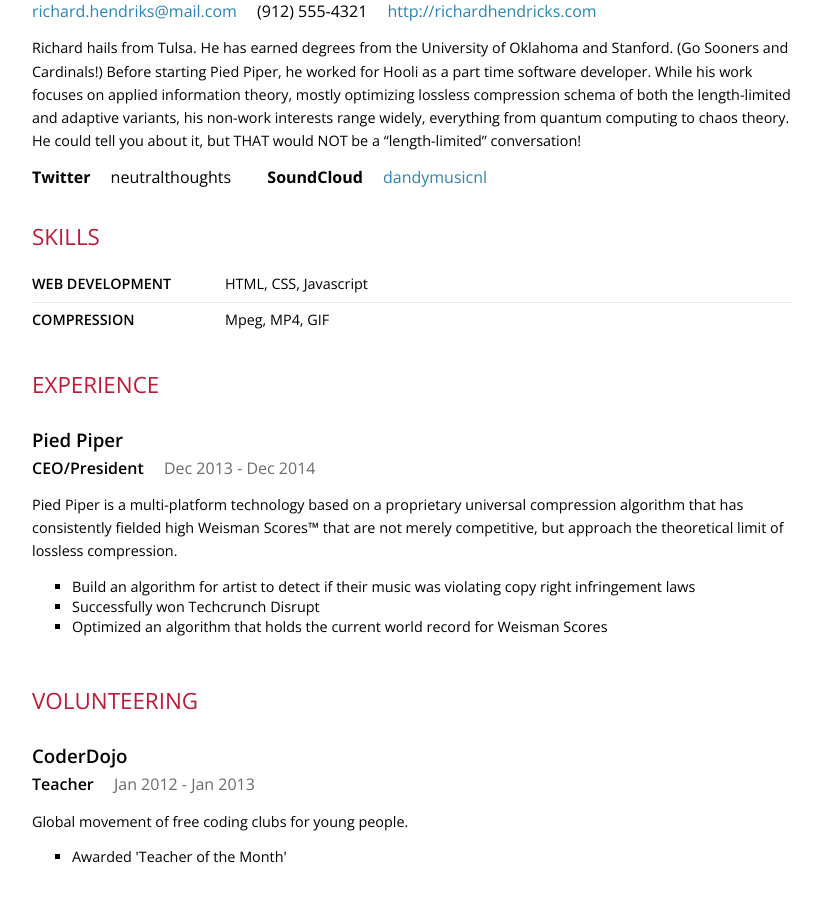
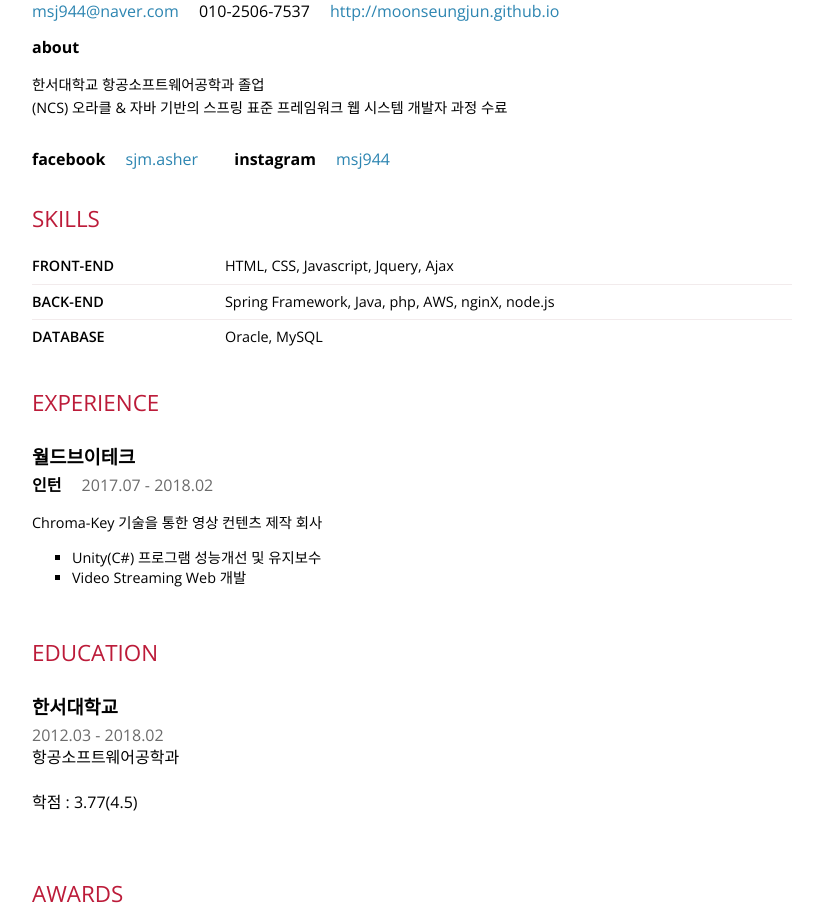
Before and after one commit to MoonSeungJun/MoonSeungJun.github.io, a plain HTML site: page index.html in a window 1280 px wide. Shown: the part 87-999 px from the top of the page, without its empty margins (8-829 px from the left). Drawn offline with nearby package versions, Linux system fonts and the light colour scheme.

Commit message:
Update index.html
내 이력서로 수정

```diff
--- a/index.html
+++ b/index.html
@@ -1,6 +1,4 @@
-<!DOCTYPE HTML>
-<html>
-<head>
+<html><head>
     <meta charset="utf-8">
     <meta name="viewport" content="width=device-width, user-scalable=no, minimal-ui">
     <title>Richard Hendriks</title>
@@ -167,40 +165,44 @@
 <div id="resume">
     <section class="heading">
         <header>
-            <h1>Richard Hendriks</h1>
+            <h1>MoonSeungJun</h1>
             <div class="contact">
                 <span class="detail">
-                    <a href="mailto:richard.hendriks@mail.com">richard.hendriks@mail.com</a>
+                    <a href="mailto:msj944@naver.com">msj944@naver.com</a>
                 </span>
                 <span class="detail">
-                    (912) 555-4321
+                    010-2506-7537
                 </span>
                 <span class="detail">
-                    <a href="http://richardhendricks.com">http://richardhendricks.com</a>
+                    <a href="http://moonseungjun.github.io">http://moonseungjun.github.io</a>
                 </span>
             </div>
         </header>
         <p></p>
-        <p>Richard hails from Tulsa. He has earned degrees from the University of Oklahoma and Stanford. (Go Sooners and
-            Cardinals!) Before starting Pied Piper, he worked for Hooli as a part time software developer. While his
-            work focuses on applied information theory, mostly optimizing lossless compression schema of both the
-            length-limited and adaptive variants, his non-work interests range widely, everything from quantum computing
-            to chaos theory. He could tell you about it, but THAT would NOT be a “length-limited” conversation!</p>
+        <div class="profile">
+            <strong class="network">
+                about
+            </strong>
+            <p class="username">
+                한서대학교 항공소프트웨어공학과 졸업<br/>
+                (NCS) 오라클 & 자바 기반의 스프링 표준 프레임워크 웹 시스템 개발자 과정 수료
+            </p>
+        </div>
         <p></p>
         <div class="profile">
             <strong class="network">
-                Twitter
+                facebook
             </strong>
             <span class="username">
-                neutralthoughts
+                 <a href="https://www.facebook.com/sjm.asher">sjm.asher</a>
             </span>
         </div>
         <div class="profile">
             <strong class="network">
-                SoundCloud
+                instagram
             </strong>
             <span class="username">
-                <a href="https://soundcloud.com/dandymusicnl">dandymusicnl</a>
+                <a href="https://www.instagram.com/msj944">msj944</a>
             </span>
         </div>
     </section>
@@ -208,22 +210,26 @@
         <h2>Skills</h2>
         <div class="item">
             <div class="name">
-                Web Development
+                Front-End
             </div>
             <div class="keywords">
-                HTML,
-                CSS,
-                Javascript
+                HTML, CSS, Javascript, Jquery, Ajax
             </div>
         </div>
         <div class="item">
             <div class="name">
-                Compression
+                Back-End
             </div>
             <div class="keywords">
-                Mpeg,
-                MP4,
-                GIF
+                Spring Framework, Java, php, AWS, nginX, node.js
+            </div>
+        </div>
+        <div class="item">
+            <div class="name">
+                Database
+            </div>
+            <div class="keywords">
+                Oracle, MySQL
             </div>
         </div>
     </section>
@@ -231,78 +237,48 @@
         <h2>Experience</h2>
         <section class="item">
             <header>
-                <h3 class="name">Pied Piper</h3>
+                <h3 class="name">월드브이테크</h3>
             </header>
             <span class="position">
-                CEO/President
+                인턴
             </span>
             <span class="startDate">
-                Dec 2013
+                2017.07
             </span>
             <span class="endDate">
-                - Dec 2014
+                - 2018.02
             </span>
             <div class="summary">
-                <p></p>
-                <p>Pied Piper is a multi-platform technology based on a proprietary universal compression algorithm that
-                    has consistently fielded high Weisman Scores™ that are not merely competitive, but approach the
-                    theoretical limit of lossless compression.</p>
-                <p></p>
+                <p>
+                   Chroma-Key 기술을 통한 영상 컨텐츠 제작 회사
+                </p>
             </div>
             <ul class="highlights">
-                <li>Build an algorithm for artist to detect if their music was violating copy right infringement laws
-                </li>
-                <li>Successfully won Techcrunch Disrupt</li>
-                <li>Optimized an algorithm that holds the current world record for Weisman Scores</li>
+                <li>Unity(C#) 프로그램 성능개선 및 유지보수</li>
+                <li>Video Streaming Web 개발</li>
             </ul>
         </section>
-    </section>
-    <section class="experience">
-        <h2>Volunteering</h2>
-        <div class="item">
-            <header>
-                <h3 class="name">CoderDojo</h3>
-            </header>
-            <span class="position">
-                Teacher
-            </span>
-            <span class="startDate">
-                Jan 2012
-            </span>
-            <span class="endDate">
-                - Jan 2013
-            </span>
-            <div class="summary">
-                <p>Global movement of free coding clubs for young people.</p>
-            </div>
-            <ul class="highlights">
-                <li>Awarded 'Teacher of the Month'</li>
-            </ul>
-        </div>
     </section>
     <section id="education">
         <h2>Education</h2>
         <div class="item">
             <header>
-                <h3 class="name">University of Oklahoma</h3>
+                <h3 class="name">한서대학교</h3>
             </header>
             <div class="dates">
                 <span class="startDate">
-                    Jun 2011
+                    2012.03
                 </span>
                 <span class="endDate">
-                    - Jan 2014
+                    - 2018.02
                 </span>
             </div>
             <div class="qualification">
                 <span class="studyType">
-                    Bachelor
-                </span>
-                <span class="area">
-                    - Information Technology
-                </span>
+                    항공소프트웨어공학과
+                </span><br/><br/>
                 <span class="gpa">
-                    GPA: 4.0
+                    학점 : 3.77(4.5)
                 </span>
             </div>
         </div>
@@ -311,36 +287,10 @@
         <h2>Awards</h2>
         <div class="item">
             <div class="title">
-                Digital Compression Pioneer Award
-            </div>
-            <div class="date">
-                undefined NaN
-            </div>
-            <div class="awarder">
-                Techcrunch
-            </div>
-            <div class="summary">
-                <p>There is no spoon.</p>
-            </div>
-        </div>
-    </section>
-    <section id="publications">
-        <h2>Publications</h2>
-        <div class="item">
-            <div class="name">
-                Video compression for 3d media
-            </div>
-            <div class="publisher">
-                Hooli
-            </div>
-            <div class="releaseDate">
-                2014-10-01
-            </div>
-            <div class="website">
-                <a href="http://en.wikipedia.org/wiki/Silicon_Valley_(TV_series)">Link</a>
-            </div>
-            <div class="summary">
-                <p>Innovative middle-out compression algorithm that changes the way we store data.</p>
+                <ul>
+                    <li>성적우수장학금(15년 2학기, 16년 1학기)</li>
+                    <li>정보처리기사</li>
+                </ul>
             </div>
         </div>
     </section>
@@ -350,36 +300,18 @@
             <div class="language">
                 English
             </div>
-            <div class="fluency">
-                <em>Native speaker</em>
-            </div>
         </div>
     </section>
     <section id="interests">
         <h2>Interests</h2>
         <div class="item">
             <div class="name">
-                Wildlife
-            </div>
-            <ul class="keywords">
-                <li>Ferrets</li>
-                <li>Unicorns</li>
-            </ul>
-        </div>
-    </section>
-    <section id="references">
-        <h2>References</h2>
-        <div class="item">
-            <blockquote class="reference">
-                It is my pleasure to recommend Richard, his performance working as a consultant for Main St. Company
-                proved that he will be a valuable addition to any company.
-            </blockquote>
-            <div class="name">
-                — Erlich Bachman
+                Electric Guitar
             </div>
         </div>
     </section>
 </div>
 
-</body>
-</html>
+
+
+</body></html>
```
